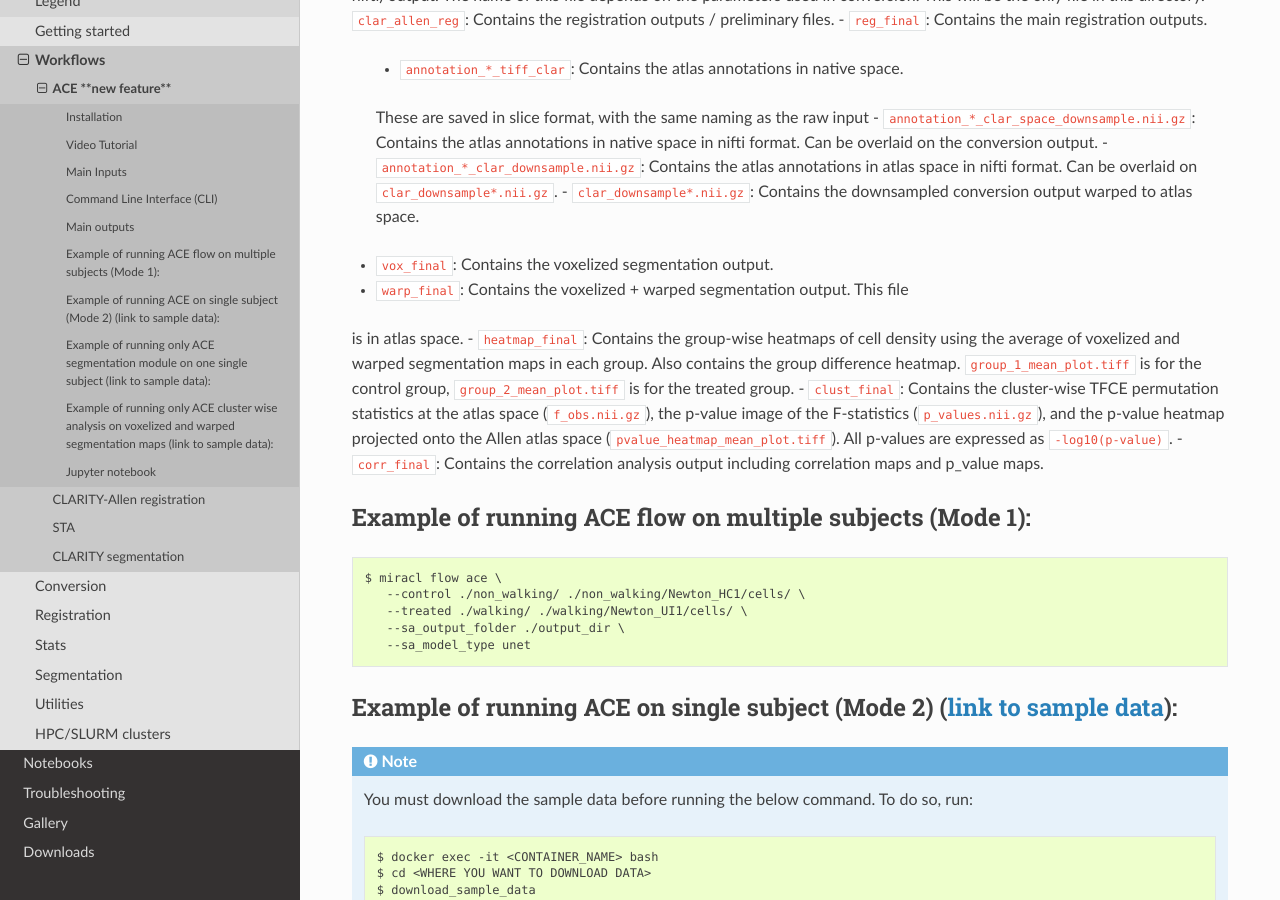
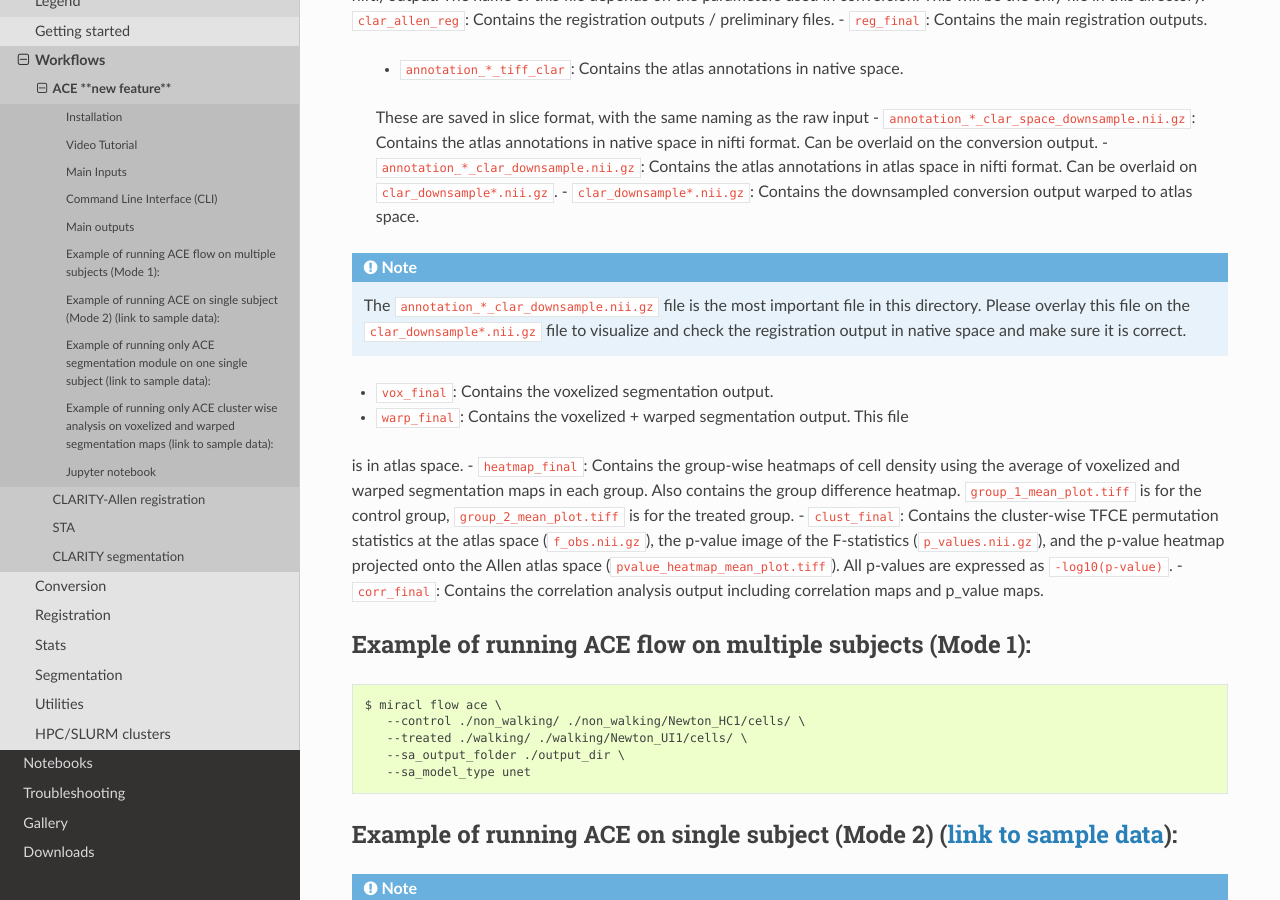
Before and after one commit to AICONSlab/MIRACL, a Sphinx documentation site: the page built from docs/tutorials/workflows/ace_flow/ace_flow.rst, in a window 1280 px wide and 900 px high, scrolled down 5367 px. Built offline with Sphinx 7.4.7 and the Read the Docs theme 2.0.0, drawn with Linux system fonts in a browser that asks for light colours.

Commit message:
[docs] Add registration validation note Explain to the users how they can validate the registration output to make sure everything worked

```diff
--- a/docs/tutorials/workflows/ace_flow/ace_flow.rst
+++ b/docs/tutorials/workflows/ace_flow/ace_flow.rst
@@ -286,6 +286,13 @@ on the parameters used in conversion. This will be the only file in this directo
    atlas space in nifti format. Can be overlaid on ``clar_downsample*.nii.gz``.
    - ``clar_downsample*.nii.gz``: Contains the downsampled conversion output
    warped to atlas space.
+
+.. note::
+
+   The ``annotation_*_clar_downsample.nii.gz`` file is the most important file in this directory.
+   Please overlay this file on the ``clar_downsample*.nii.gz`` file to visualize and check the
+   registration output in native space and make sure it is correct.
+
 - ``vox_final``: Contains the voxelized segmentation output.
 - ``warp_final``: Contains the voxelized + warped segmentation output. This file
 is in atlas space.
```
